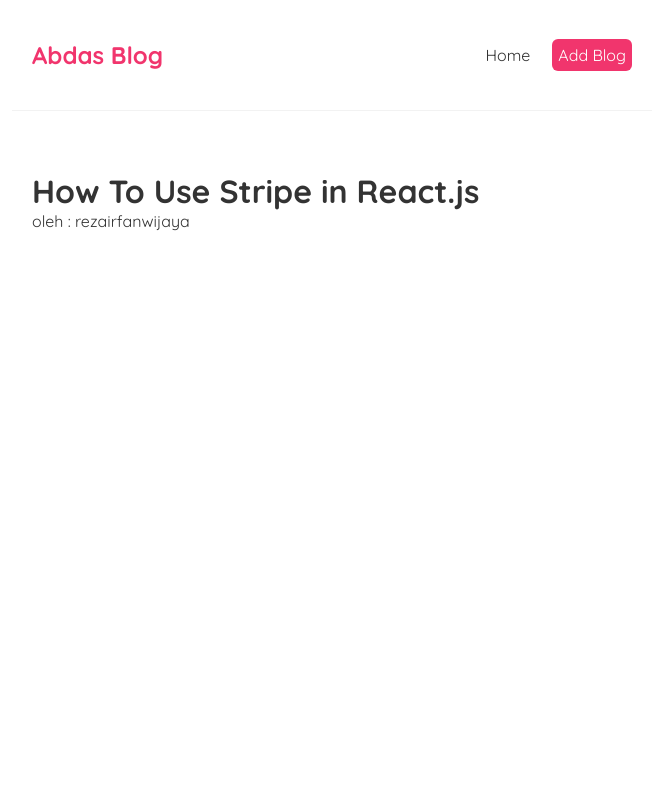
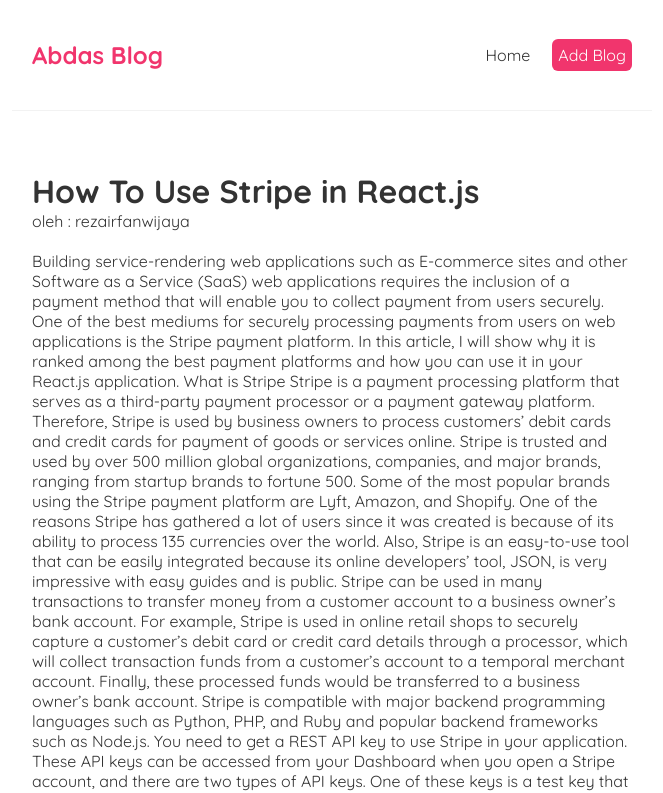
Before and after one commit to rezairfanwijaya/react-js-tutorial-net-ninja, a React (Create React App) app: page /blog/1 in a window 1280 px wide. Shown: the top 793 px of the page, without its empty margins (308-971 px from the left). Built offline with nearby package versions, Linux system fonts and the light colour scheme; data requests are answered from the project's data file.

Commit message:
update: field body blog

```diff
--- a/src/BlogDetail.jsx
+++ b/src/BlogDetail.jsx
@@ -14,7 +14,7 @@ const BlogDetail = (props) => {
                 <div className="blog-detail">
                     <h1>{Data.title}</h1>
                     <p>oleh : {Data.author}</p>
-                    <p style={{ marginTop:"20px" }}>{Data.content}</p>
+                    <p style={{ marginTop:"20px" }}>{Data.body}</p>
                 </div>
             )}
         </div>
```
